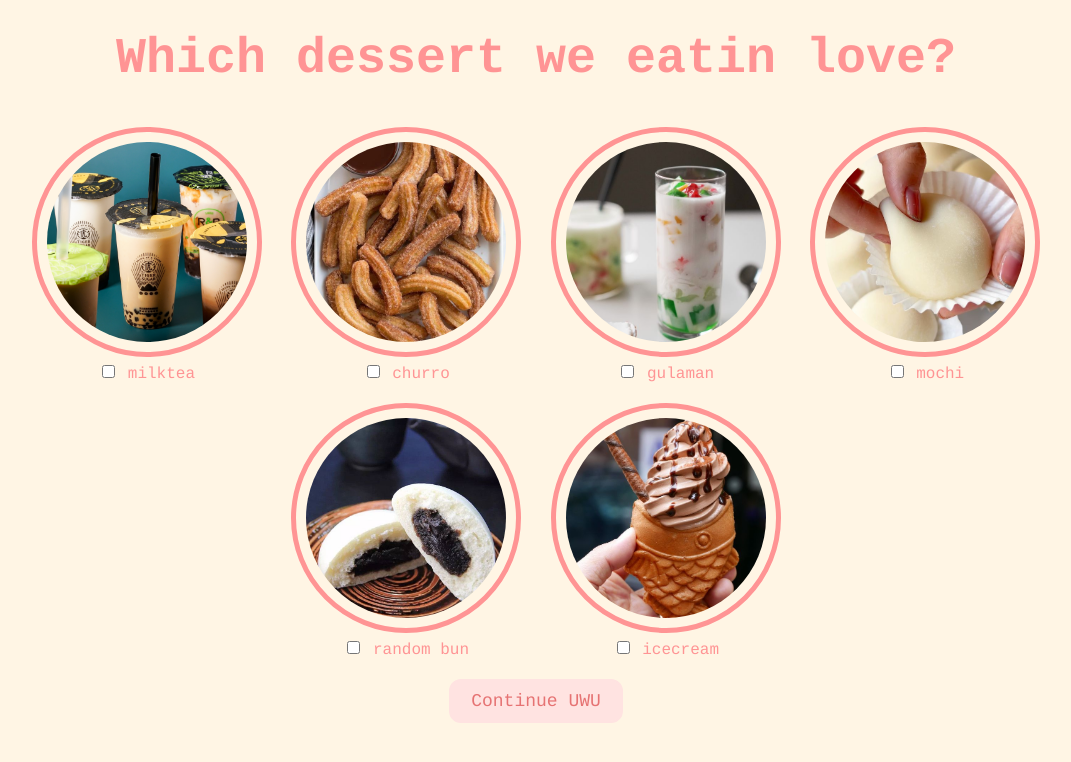
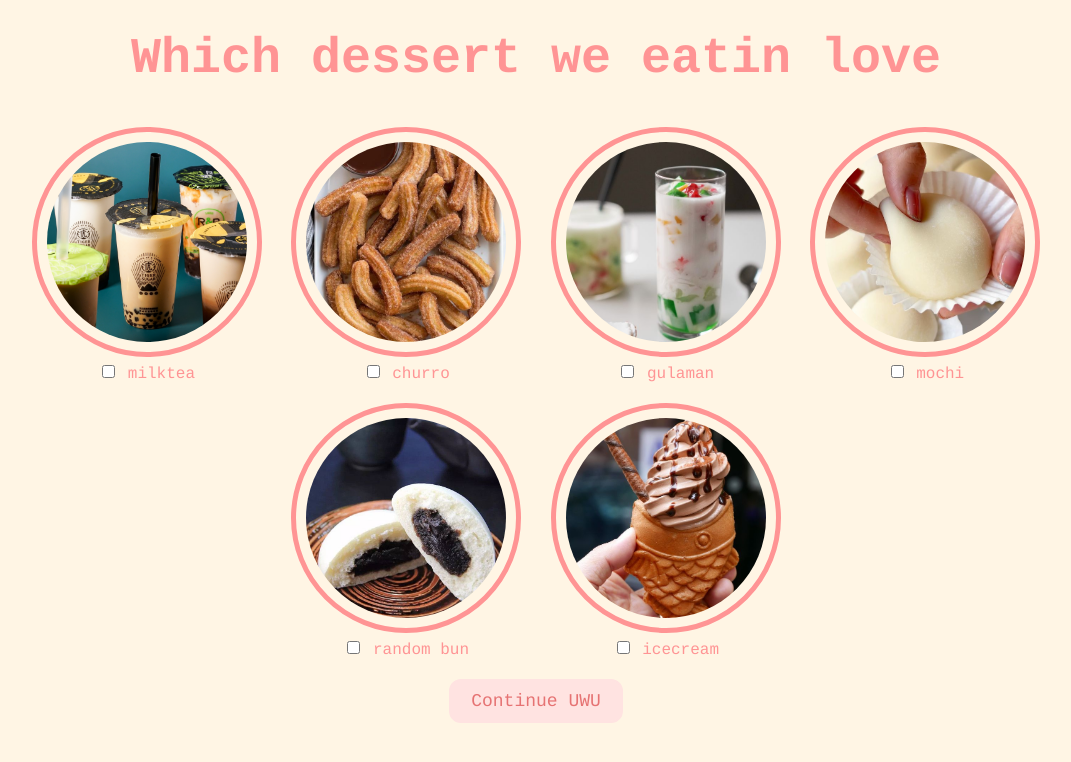
Before and after one commit to kentoy-21/ILOVEYOU, a plain HTML site: page dessert.html in a window 1280 px wide. Shown: the whole page, without its empty margins (104-1175 px from the left). Drawn offline with Linux system fonts and the light colour scheme.

Commit message:
Update dessert.html

```diff
--- a/dessert.html
+++ b/dessert.html
@@ -7,7 +7,7 @@
     <link rel="stylesheet" href="css/dessert.css" />
   </head>
   <body>
-    <div id="dessertquestion">Which dessert we eatin love?</div>
+    <div id="dessertquestion">Which dessert we eatin love</div>
 
     <div class="dessert-selection">
       <div class="dessert-item">
```
